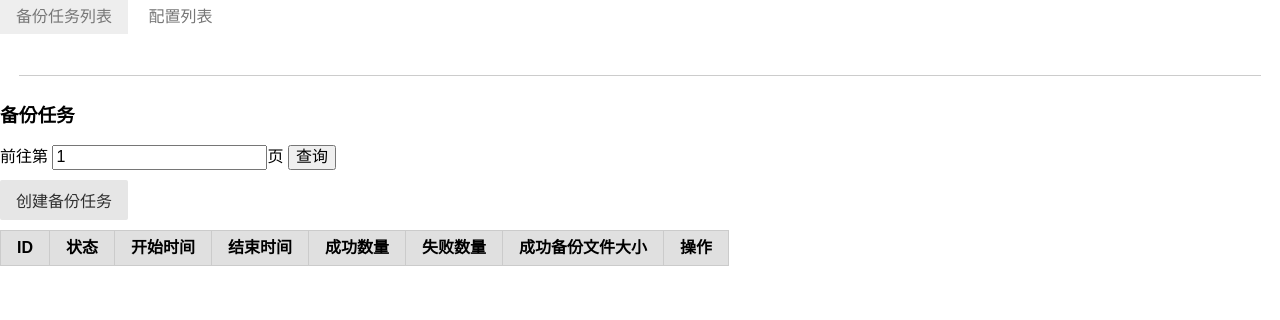
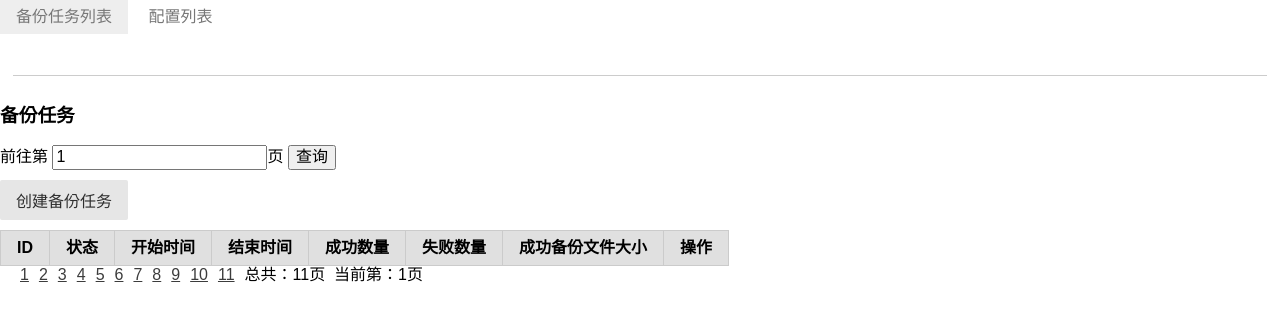
Before and after one commit to KillerLu/s3backup_web, a plain HTML site: page index.html in a window 1280 px wide. Drawn offline with nearby package versions, Linux system fonts and the light colour scheme; no server answers.

Commit message:
'update'

```diff
--- a/index.html
+++ b/index.html
@@ -8,10 +8,12 @@
           integrity="sha384-oAOxQR6DkCoMliIh8yFnu25d7Eq/PHS21PClpwjOTeU2jRSq11vu66rf90/cZr47" crossorigin="anonymous">
     <!--    <link rel="stylesheet" type="text/css" href="/static/css/base.css"/>-->
     <link/>
+
+    <link rel="stylesheet" href="style.css">
 </head>
 <style type="text/css">
     .contentwrap {
-        width: 97%;
+        width: 98%;
         margin: 0 auto;
         padding: 10px;
     }
@@ -110,7 +112,9 @@
 </body>
 </html>
 <script src="jquery-3.4.1.js"></script>
+<script src="main.js"></script>
 <script type="text/javascript">
+    getPagination()
     $(function () {
          $.ajax({
             type: "GET",
@@ -199,12 +203,12 @@
         });
     }
 
-    function search() {
+    function search(v) {
         //先清空
         $("#t_body").html("");
         $.ajax({
             type: "GET",
-            url: "./s3backup/backup/listBackupTaskDetail?backupCeph="+$("#ceph_name").val()+"&page="+$("#page").val(),
+            url: "./s3backup/backup/listBackupTaskDetail?backupCeph="+$("#ceph_name").val()+"&page="+ v,
             dataType: "json",
             success: function (res) {
                 for (let data of res.data) {
--- /dev/null
+++ b/main.js
@@ -0,0 +1,20 @@
+
+function getPagination() {
+    var pages= Math.ceil(101 / 10);
+    var str=""
+    str += "<ul class='pageWrap'>"
+    for(i = 1;i < pages + 1; i++){
+        str += "<li><span class='pageWrapli'>" + i + "</span></li>"
+    }
+    str += "</ul>"
+    str += "<span>总共：" + pages+ "页</span> &nbsp;";
+    str += "<span>当前第：" +  $("#page").val()+ "页</span> &nbsp;";
+    $("#pager").html(str);
+    var list = document.getElementsByClassName("pageWrapli")
+    for (var i = 0; i < list.length; i++) {
+        var li = list[i];
+        li.onclick= (function (index) {
+            return function () { search(index + 1) };
+        })(i);
+    }
+}
--- /dev/null
+++ b/style.css
@@ -0,0 +1,12 @@
+.pageWrap {
+}
+.pageWrap li{
+    float: left;
+    margin-right: 10px;
+}
+
+.pageWrap span{
+    color: #3c3c3c;
+    text-decoration: underline;
+    cursor: pointer;
+}
```
